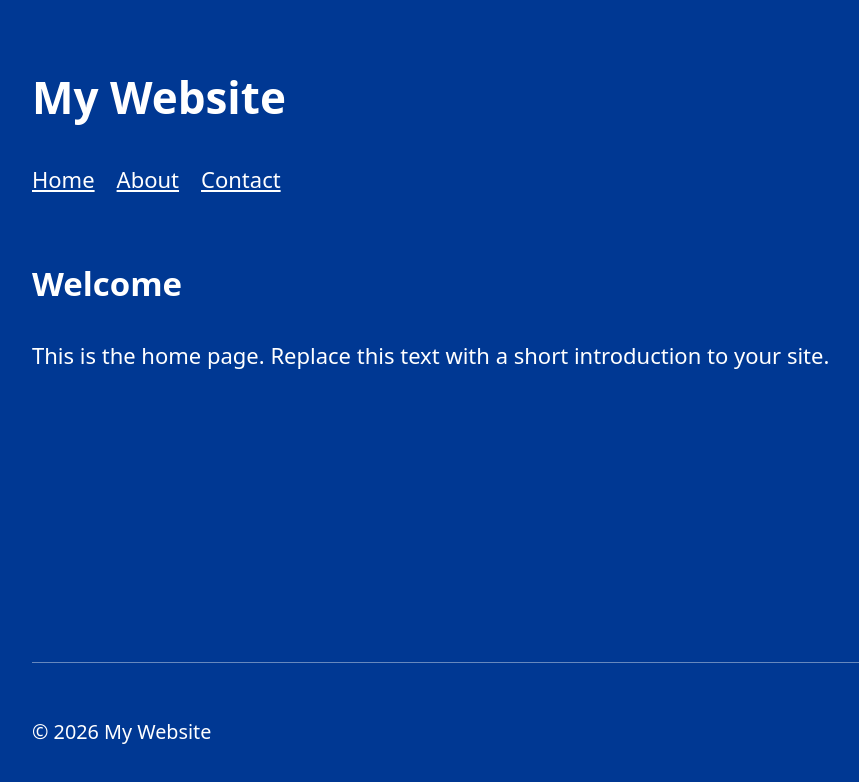
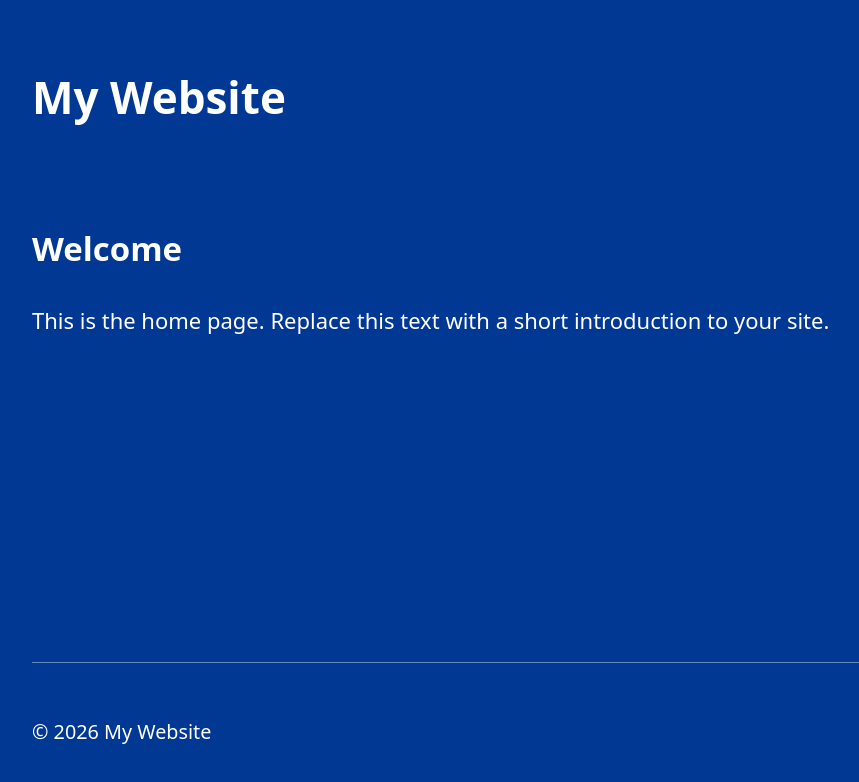
Before and after one commit to CDSCSilva/Test.github.io, a plain HTML site: page index.html in a window 1280 px wide. Shown: the whole page, without its empty margins (32-891 px from the left). Drawn offline with Linux system fonts and the light colour scheme.

Commit message:
Add files via upload

```diff
--- a/index.html
+++ b/index.html
@@ -31,9 +31,6 @@
   <header>
     <h1>My Website</h1>
     <nav>
-      <a href="index.html">Home</a>
-      <a href="about.html">About</a>
-      <a href="contact.html">Contact</a>
     </nav>
   </header>
 
```
